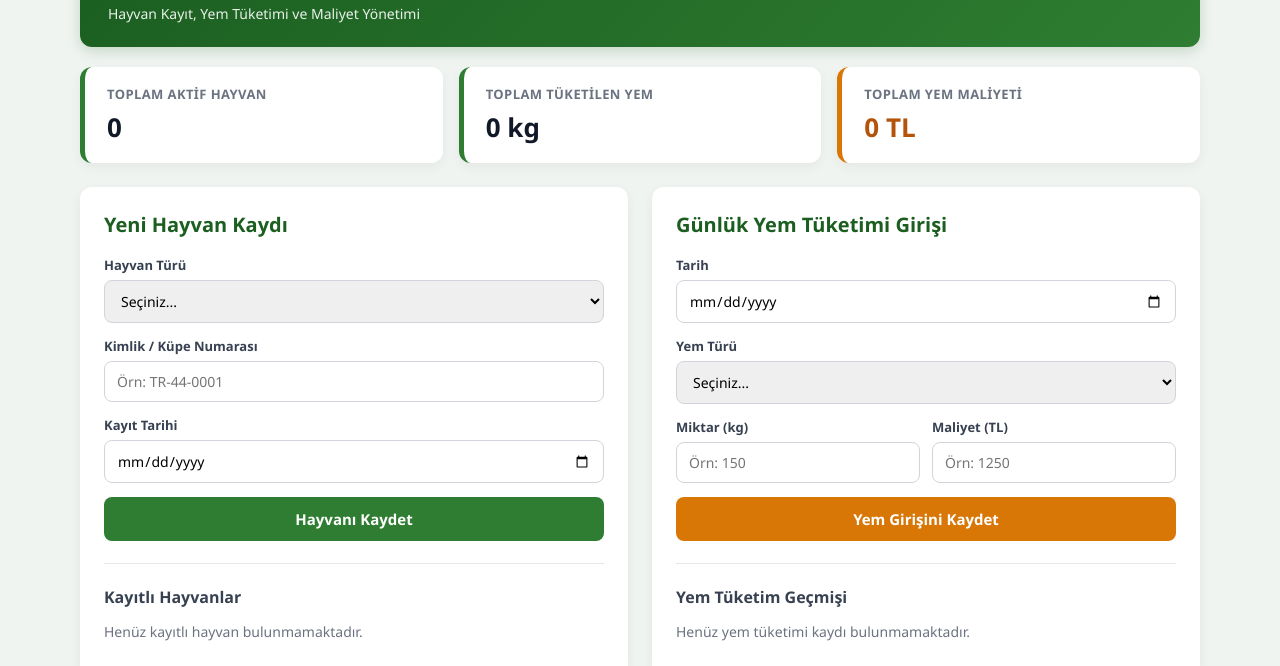
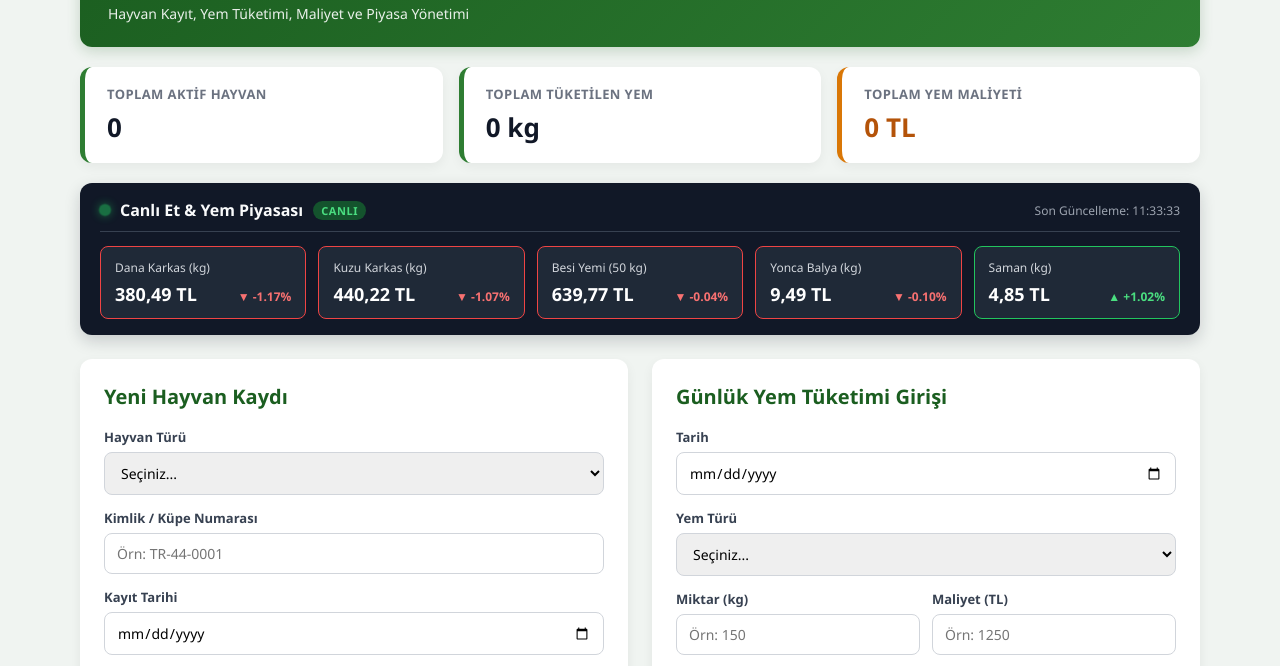
Before and after one commit to receptayyipalan/CiftlikTakip, a plain HTML site: page index.html in a window 1280 px wide. Shown: the part 86-752 px from the top of the page. Drawn offline with Linux system fonts and the light colour scheme.

Commit message:
canli et ve yem piyasa fiyatlari ekrani eklendi

```diff
--- a/app.js
+++ b/app.js
@@ -14,6 +14,67 @@ function ozetGuncelle() {
   toplamYemMiktarEl.textContent = `${toplamMiktar.toLocaleString("tr-TR")} kg`;
   toplamYemMaliyetEl.textContent = `${toplamMaliyet.toLocaleString("tr-TR")} TL`;
 }
+
+// --- 6. GÖREV: CANLI ET VE YEM PİYASASI (SİMÜLASYON) ---
+const piyasaKartlariEl = document.getElementById("piyasaKartlari");
+const sonGuncellemeEl = document.getElementById("sonGuncelleme");
+
+const piyasaVerileri = [
+  { ad: "Dana Karkas (kg)", fiyat: 385.0, degisim: 0 },
+  { ad: "Kuzu Karkas (kg)", fiyat: 445.0, degisim: 0 },
+  { ad: "Besi Yemi (50 kg)", fiyat: 640.0, degisim: 0 },
+  { ad: "Yonca Balya (kg)", fiyat: 9.5, degisim: 0 },
+  { ad: "Saman (kg)", fiyat: 4.8, degisim: 0 }
+];
+
+function piyasaEkraniCiz() {
+  piyasaKartlariEl.innerHTML = "";
+
+  piyasaVerileri.forEach((urun) => {
+    let degisimMetin = "0.00%";
+    let degisimSinif = "degisim-notr";
+    let kutuEfekt = "";
+
+    if (urun.degisim > 0) {
+      degisimMetin = `▲ +${urun.degisim.toFixed(2)}%`;
+      degisimSinif = "degisim-arti";
+      kutuEfekt = "artis-efekt";
+    } else if (urun.degisim < 0) {
+      degisimMetin = `▼ ${urun.degisim.toFixed(2)}%`;
+      degisimSinif = "degisim-eksi";
+      kutuEfekt = "azalis-efekt";
+    }
+
+    const kutu = document.createElement("div");
+    kutu.className = `piyasa-kutu ${kutuEfekt}`;
+    kutu.innerHTML = `
+      <div class="piyasa-urun">${urun.ad}</div>
+      <div class="piyasa-fiyat-satir">
+        <span class="piyasa-fiyat">${urun.fiyat.toLocaleString("tr-TR", { minimumFractionDigits: 2, maximumFractionDigits: 2 })} TL</span>
+        <span class="piyasa-degisim ${degisimSinif}">${degisimMetin}</span>
+      </div>
+    `;
+    piyasaKartlariEl.appendChild(kutu);
+  });
+
+  const simdi = new Date();
+  sonGuncellemeEl.textContent = `Son Güncelleme: ${simdi.toLocaleTimeString("tr-TR")}`;
+}
+
+function piyasaFiyatlariniGuncelle() {
+  piyasaVerileri.forEach((urun) => {
+    // -1.2% ile +1.2% arasında anlık dalgalanma simülasyonu
+    const rastgeleYuzde = (Math.random() * 2.4 - 1.2);
+    const yeniFiyat = Math.max(1, urun.fiyat * (1 + rastgeleYuzde / 100));
+    urun.degisim = rastgeleYuzde;
+    urun.fiyat = Number(yeniFiyat.toFixed(2));
+  });
+  piyasaEkraniCiz();
+}
+
+// İlk çizim ve her 3 saniyede bir canlı güncelleme
+piyasaEkraniCiz();
+setInterval(piyasaFiyatlariniGuncelle, 3000);
 
 // --- 1., 2. ve 4. GÖREV: HAYVAN KAYIT, LİSTELEME VE SİLME ---
 const hayvanForm = document.getElementById("hayvanForm");
--- a/index.html
+++ b/index.html
@@ -9,7 +9,7 @@
 <body>
   <header class="ust-baslik">
     <h1>Çiftlik Takip Sistemi</h1>
-    <p>Hayvan Kayıt, Yem Tüketimi ve Maliyet Yönetimi</p>
+    <p>Hayvan Kayıt, Yem Tüketimi, Maliyet ve Piyasa Yönetimi</p>
   </header>
 
   <!-- 5. Görev: Özet ve Gider Panosu -->
@@ -26,6 +26,19 @@
       <span class="ozet-etiket">Toplam Yem Maliyeti</span>
       <strong id="toplamYemMaliyeti" class="ozet-deger">0 TL</strong>
     </div>
+  </section>
+
+  <!-- 6. Görev: Canlı Et ve Yem Piyasa Ekranı -->
+  <section class="piyasa-paneli">
+    <div class="piyasa-baslik">
+      <div class="piyasa-sol">
+        <span class="canli-nokta"></span>
+        <h2>Canlı Et & Yem Piyasası</h2>
+        <span class="canli-rozet">CANLI</span>
+      </div>
+      <span id="sonGuncelleme" class="guncelleme-saat">Son Güncelleme: --:--:--</span>
+    </div>
+    <div id="piyasaKartlari" class="piyasa-izgara"></div>
   </section>
 
   <main class="panel-izgara">
--- a/style.css
+++ b/style.css
@@ -34,7 +34,7 @@ body {
 /* Özet Kartları (5. Görev) */
 .ozet-izgara {
   max-width: 1120px;
-  margin: 0 auto 24px;
+  margin: 0 auto 20px;
   display: grid;
   grid-template-columns: repeat(auto-fit, minmax(220px, 1fr));
   gap: 16px;
@@ -72,6 +72,129 @@ body {
   color: #b45309;
 }
 
+/* Canlı Piyasa Paneli (6. Görev) */
+.piyasa-paneli {
+  max-width: 1120px;
+  margin: 0 auto 24px;
+  background: #111827;
+  color: #f9fafb;
+  padding: 16px 20px;
+  border-radius: 12px;
+  box-shadow: 0 6px 16px rgba(17, 24, 39, 0.18);
+}
+
+.piyasa-baslik {
+  display: flex;
+  justify-content: space-between;
+  align-items: center;
+  flex-wrap: wrap;
+  gap: 10px;
+  margin-bottom: 14px;
+  padding-bottom: 10px;
+  border-bottom: 1px solid #374151;
+}
+
+.piyasa-sol {
+  display: flex;
+  align-items: center;
+  gap: 10px;
+}
+
+.piyasa-baslik h2 {
+  margin: 0;
+  color: #f9fafb;
+  font-size: 16px;
+}
+
+.canli-nokta {
+  width: 10px;
+  height: 10px;
+  background-color: #22c55e;
+  border-radius: 50%;
+  box-shadow: 0 0 8px #22c55e;
+  animation: nabiz 1.4s infinite;
+}
+
+@keyframes nabiz {
+  0% { opacity: 1; transform: scale(1); }
+  50% { opacity: 0.4; transform: scale(1.25); }
+  100% { opacity: 1; transform: scale(1); }
+}
+
+.canli-rozet {
+  background-color: #14532d;
+  color: #4ade80;
+  font-size: 11px;
+  font-weight: 700;
+  padding: 2px 8px;
+  border-radius: 999px;
+  letter-spacing: 0.6px;
+}
+
+.guncelleme-saat {
+  font-size: 12px;
+  color: #9ca3af;
+}
+
+.piyasa-izgara {
+  display: grid;
+  grid-template-columns: repeat(auto-fit, minmax(185px, 1fr));
+  gap: 12px;
+}
+
+.piyasa-kutu {
+  background: #1f2937;
+  padding: 12px 14px;
+  border-radius: 8px;
+  border: 1px solid #374151;
+  transition: border-color 0.3s, background-color 0.3s;
+}
+
+.piyasa-kutu.artis-efekt {
+  border-color: #22c55e;
+}
+
+.piyasa-kutu.azalis-efekt {
+  border-color: #ef4444;
+}
+
+.piyasa-urun {
+  font-size: 12px;
+  color: #d1d5db;
+  margin-bottom: 6px;
+}
+
+.piyasa-fiyat-satir {
+  display: flex;
+  justify-content: space-between;
+  align-items: baseline;
+  gap: 8px;
+}
+
+.piyasa-fiyat {
+  font-size: 18px;
+  font-weight: 700;
+  color: #ffffff;
+}
+
+.piyasa-degisim {
+  font-size: 12px;
+  font-weight: 600;
+}
+
+.degisim-arti {
+  color: #4ade80;
+}
+
+.degisim-eksi {
+  color: #f87171;
+}
+
+.degisim-notr {
+  color: #9ca3af;
+}
+
+/* Ana Paneller */
 .panel-izgara {
   max-width: 1120px;
   margin: 0 auto;
```
